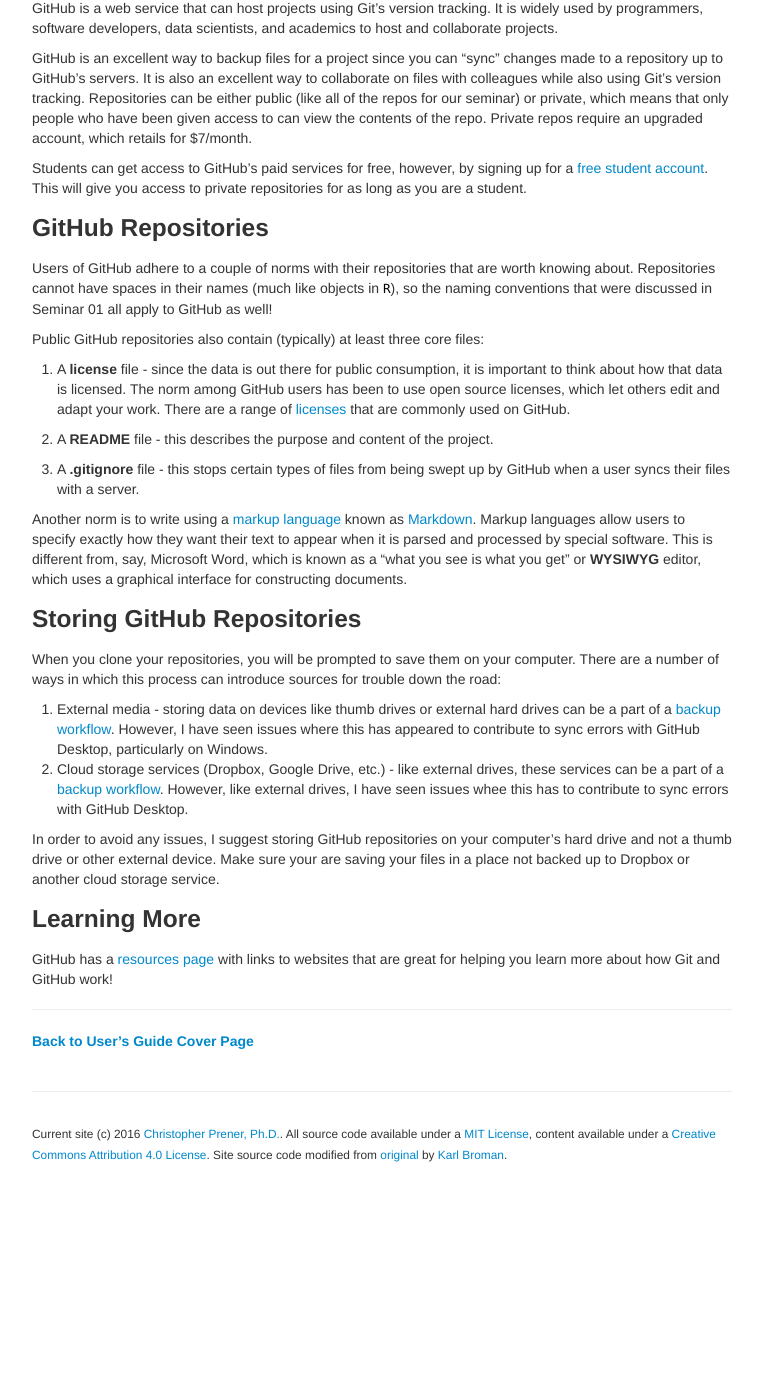
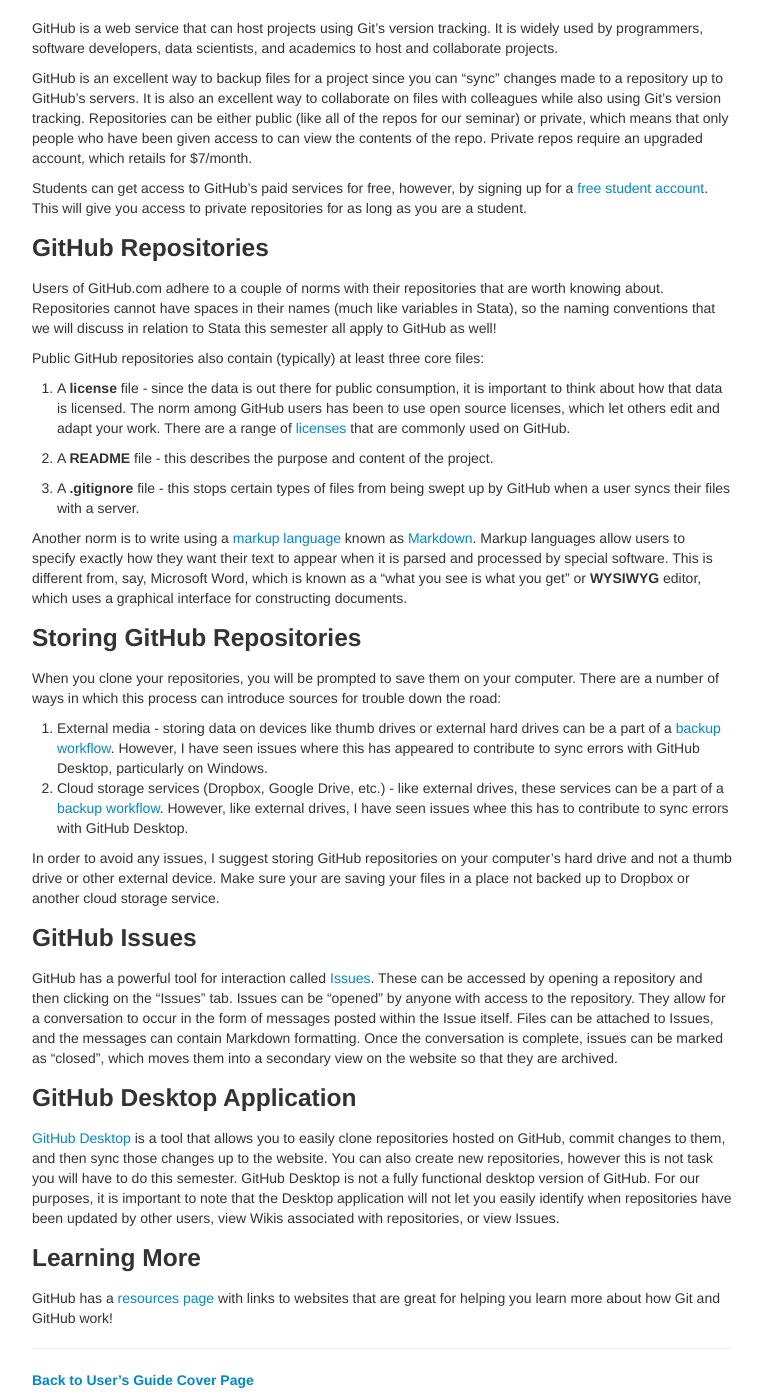
Before and after one commit to slu-soc5050/slu-soc5050.github.io, a Jekyll site: the page built from pages/userguide/introduction-to-github.md, in a window 1280 px wide and 1400 px high, scrolled down 714 px. Shown: the whole window, without its empty margins (258-1021 px from the left). Built offline with Jekyll 4.4.1, drawn with Linux system fonts in a browser that asks for light colours; before the commit the page ends 1889 px from its top, so only the background shows below that; some of the changed text lies outside the part shown.

Commit message:
Updated Intro to GitHub

```diff
--- a/pages/userguide/introduction-to-github.md
+++ b/pages/userguide/introduction-to-github.md
@@ -6,7 +6,7 @@
 description:
 ---
 
-This wiki is hosted on [GitHub.com](https://github.com). We've added a quick introduction to Git and GitHub here since we know many of you have not been exposed to GitHub before.
+Much of our interaction this semester outside of class will utilize GitHub.com (or just "GitHub"). GitHub is a web service that is a social network for programmers, developers, data scientists, researchers, and academics. It is also a tool for collaborating on projects, especially projects that involve writing code.
 
 ### Git
 GitHub is a web application that utilizes [Git](https://git-scm.com):
@@ -24,7 +24,7 @@
   * **Commit**: Approve any changes you have made to a repository.
   * **Sync**: For cloned repositories, files that have been changed need to be pushed to GitHub.com after they are committed.
 
-### GitHub
+### GitHub.com
 GitHub is a web service that can host projects using Git's version tracking. It is widely used by programmers, software developers, data scientists, and academics to host and collaborate projects.
 
 GitHub is an excellent way to backup files for a project since you can "sync" changes made to a repository up to GitHub's servers. It is also an excellent way to collaborate on files with colleagues while also using Git's version tracking. Repositories can be either public (like all of the repos for our seminar) or private, which means that only people who have been given access to can view the contents of the repo. Private repos require an upgraded account, which retails for $7/month.
@@ -32,7 +32,7 @@
 Students can get access to GitHub's paid services for free, however, by signing up for a [free student account](https://education.github.com). This will give you access to private repositories for as long as you are a student.
 
 ### GitHub Repositories
-Users of GitHub adhere to a couple of norms with their repositories that are worth knowing about. Repositories cannot have spaces in their names (much like objects in `R`), so the naming conventions that were discussed in Seminar 01 all apply to GitHub as well!
+Users of GitHub.com adhere to a couple of norms with their repositories that are worth knowing about. Repositories cannot have spaces in their names (much like variables in Stata), so the naming conventions that we will discuss in relation to Stata this semester all apply to GitHub as well!
 
 Public GitHub repositories also contain (typically) at least three core files:
 
@@ -52,6 +52,12 @@
 
 In order to avoid any issues, I suggest storing GitHub repositories on your computer's hard drive and not a thumb drive or other external device. Make sure your are saving your files in a place not backed up to Dropbox or another cloud storage service.
 
+### GitHub Issues
+GitHub has a powerful tool for interaction called [Issues](https://help.github.com/articles/about-issues/). These can be accessed by opening a repository and then clicking on the "Issues" tab. Issues can be "opened" by anyone with access to the repository. They allow for a conversation to occur in the form of messages posted within the Issue itself. Files can be attached to Issues, and the messages can contain Markdown formatting. Once the conversation is complete, issues can be marked as "closed", which moves them into a secondary view on the website so that they are archived.
+
+### GitHub Desktop Application
+[GitHub Desktop](https://desktop.github.com) is a tool that allows you to easily clone repositories hosted on GitHub, commit changes to them, and then sync those changes up to the website. You can also create new repositories, however this is not task you will have to do this semester. GitHub Desktop is not a fully functional desktop version of GitHub. For our purposes, it is important to note that the Desktop application will not let you easily identify when repositories have been updated by other users, view Wikis associated with repositories, or view Issues.
+
 ### Learning More
 GitHub has a [resources page](https://help.github.com/articles/good-resources-for-learning-git-and-github/) with links to websites that are great for helping you learn more about how Git and GitHub work!
 
```
